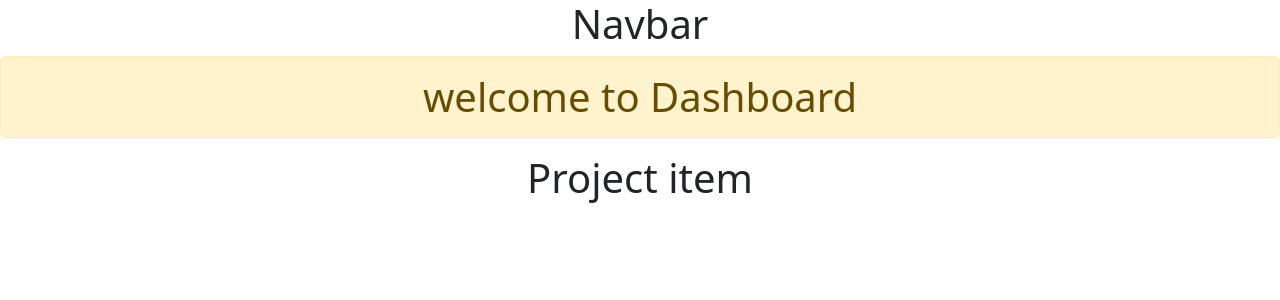
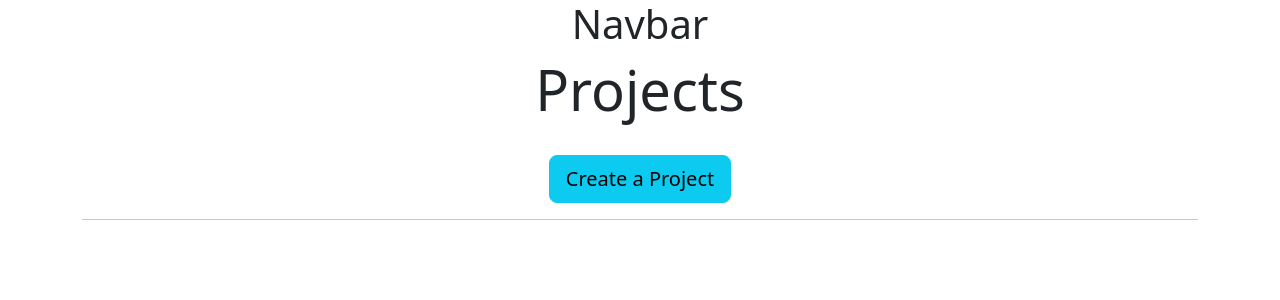
Before and after one commit to nicktmt/frontexample, a React (Create React App) app in the folder front-react-client/: page / in a window 1280 px wide. Shown: the top 300 px of the page. Built offline with nearby package versions, Linux system fonts and the light colour scheme.

Commit message:
new update

```diff
--- a/front-react-client/src/components/Dashboard.js
+++ b/front-react-client/src/components/Dashboard.js
@@ -4,10 +4,23 @@
  class Dashboard extends Component {
   render() {
     return  (
-      <div>
-      <h1 className='alert alert-warning'>welcome to Dashboard</h1>
-      <ProjectItem />
+      <div className="projects">
+      <div className="container">
+          <div className="row">
+              <div className="col-md-12">
+                  <h1 className="display-4 text-center">Projects</h1>
+                  <br />
+                  <a href="ProjectForm.html" className="btn btn-lg btn-info">
+                      Create a Project
+                  </a>
+                  <br />
+                  <hr />
+
+
+              </div>
+          </div>
       </div>
+  </div>
     );
 
 
```
